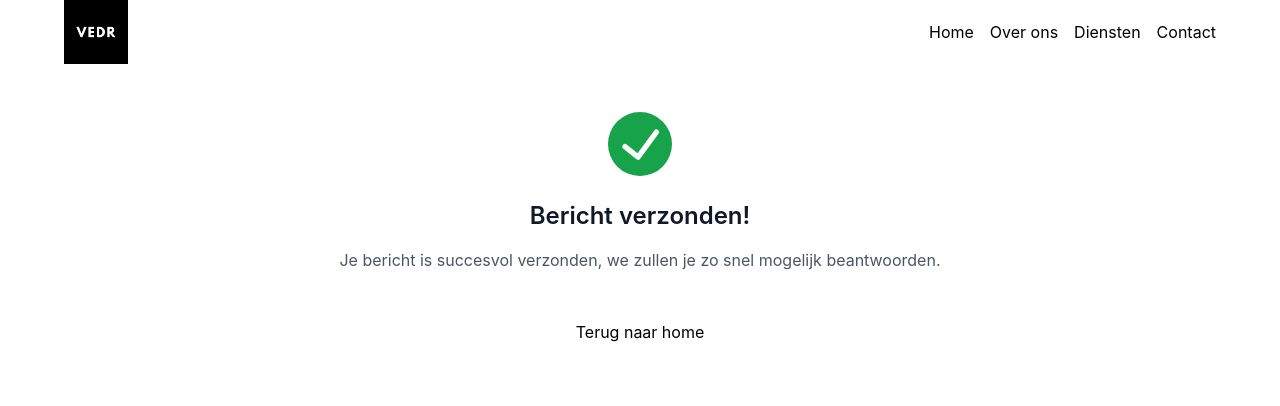
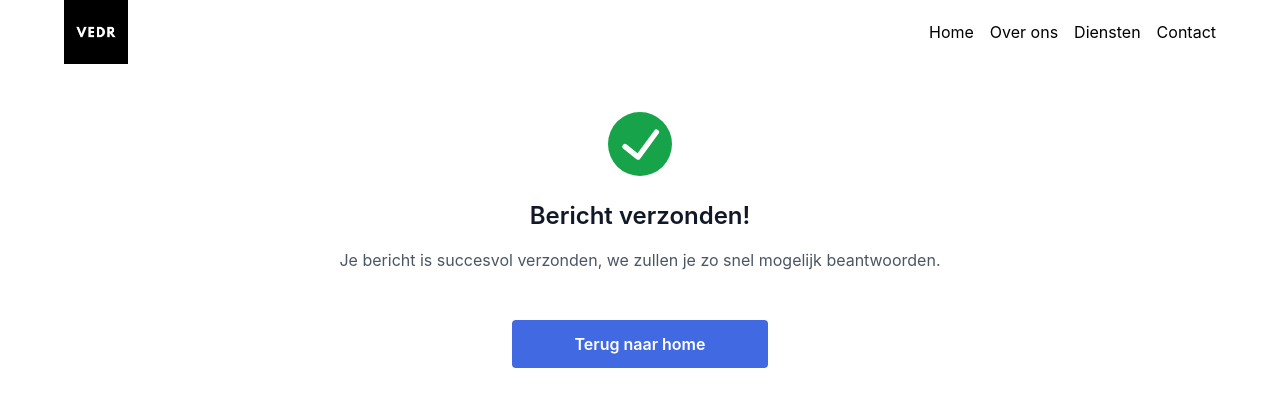
Before and after one commit to vedr-nl/Vedr-Starter-Template, a Next.js app in the folder vedr-starter-template/: page /succes in a window 1280 px wide. Shown: the top 406 px of the page. Built offline with nearby package versions, Linux system fonts and the light colour scheme.

Commit message:
styled succes button

```diff
--- a/vedr-starter-template/pages/succes.js
+++ b/vedr-starter-template/pages/succes.js
@@ -21,11 +21,10 @@ export default function Succes() {
           beantwoorden.
         </p>
         <div className="py-10 text-center">
-          <Link
-            href="/"
-            className="transition ease-in-out px-12 bg-primary hover:bg-secondary text-white font-semibold py-3"
-          >
-            Terug naar home
+          <Link href="/">
+            <p className="transition ease-in-out px-12 bg-primary hover:bg-secondary text-white font-semibold py-3 w-64 m-auto rounded">
+              Terug naar home
+            </p>
           </Link>
         </div>
       </div>
```
